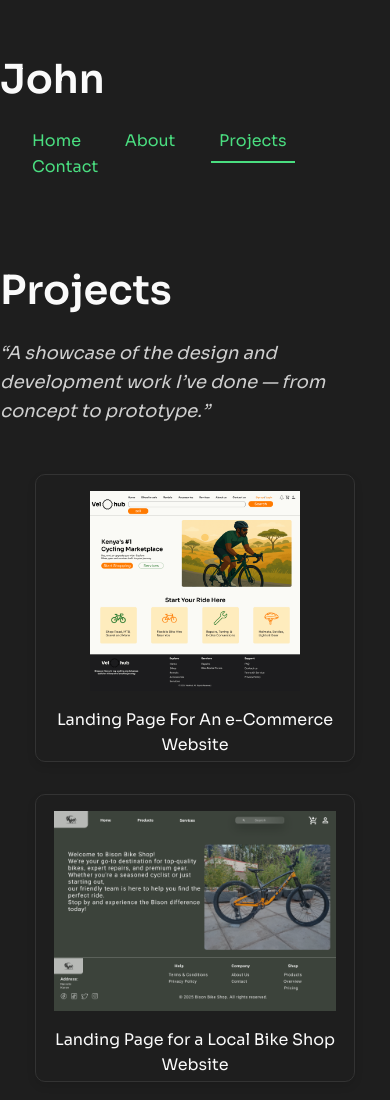
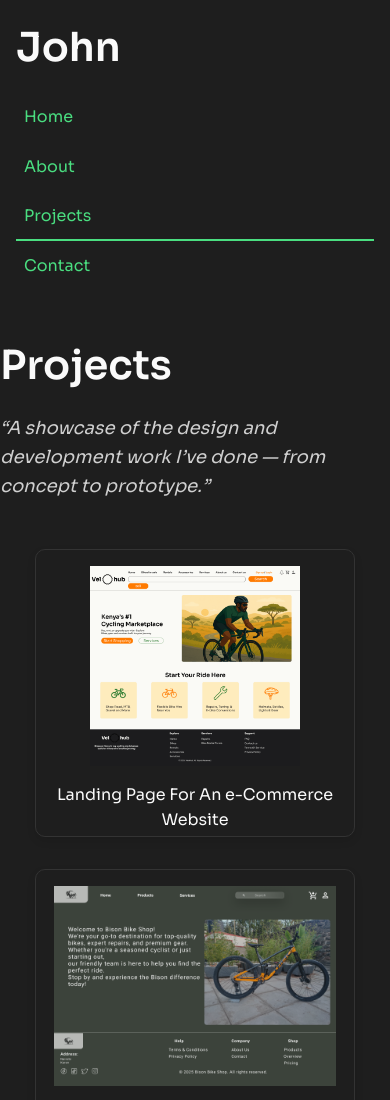
Before and after one commit to Johnycodes-995/Portfolio, a plain HTML site: page Projects.html in a window 390 px wide. Shown: the top 1100 px of the page. Drawn offline with Linux system fonts and the light colour scheme.

Commit message:
Update project.css

```diff
--- a/project.css
+++ b/project.css
@@ -233,12 +233,18 @@ body {
     flex-direction: column;
     align-items: flex-start;
     gap: 1rem;
+    padding: 0 1rem;
   }
 
   .nav {
+    display: flex;
     flex-direction: column;
     width: 100%;
     gap: 0.5rem;
+  }
+
+  .nav a {
+    margin-left: 0; /* Remove left spacing on small screens */
   }
 
   .hero {
```
